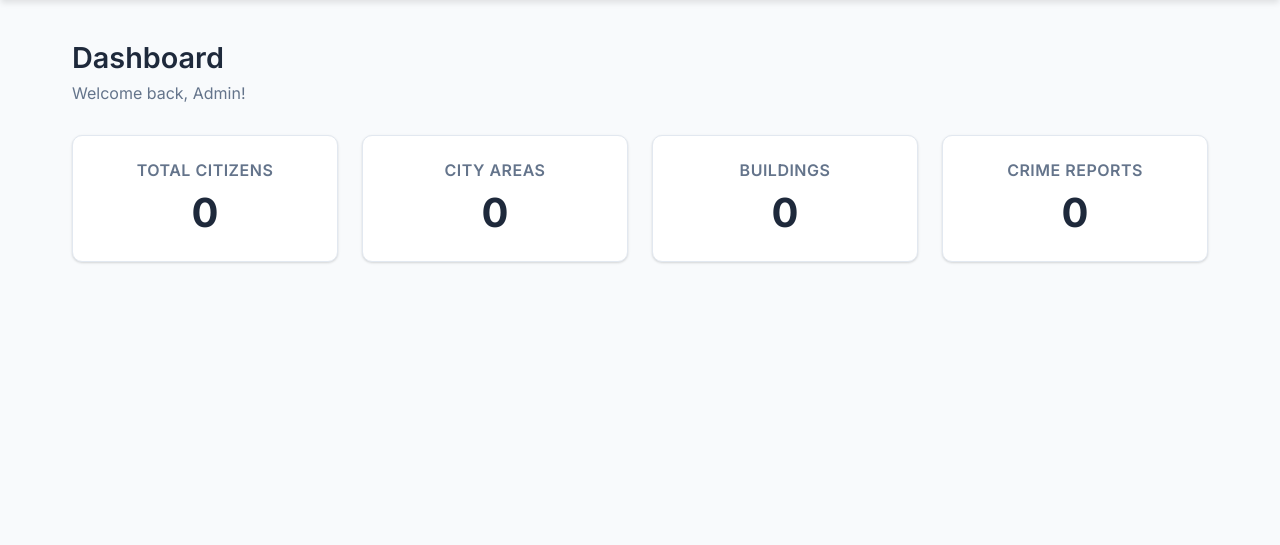
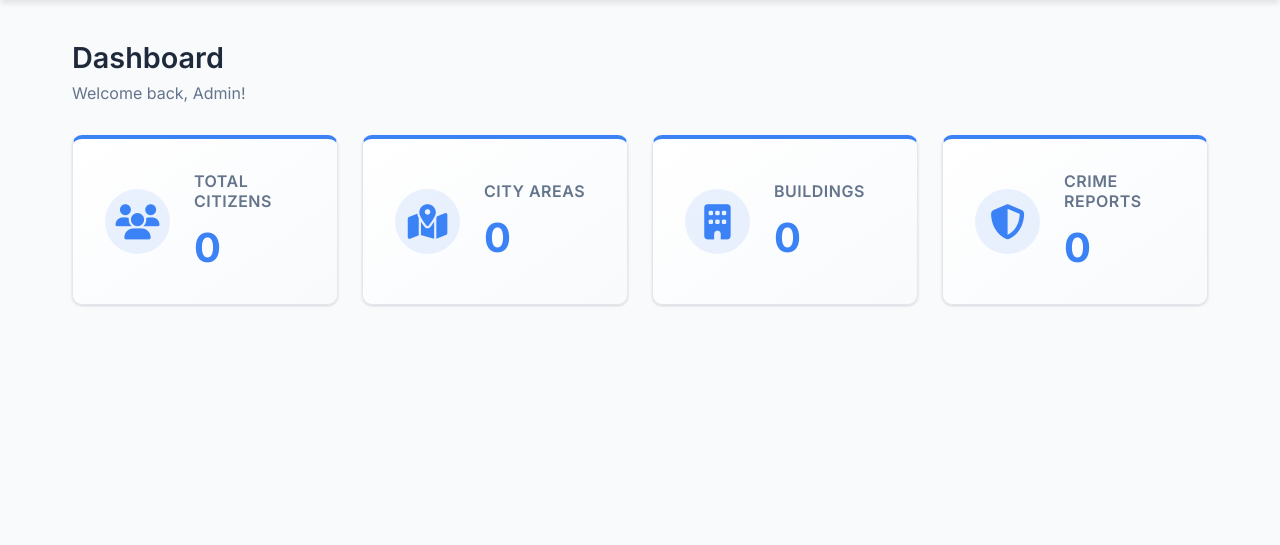
Before and after one commit to alfishiftss/Urban-City-Management-System, a PHP site: page /pages/dashboard.php in a window 1280 px wide. Shown: the part 61-606 px from the top of the page. Run offline with PHP 8.4, Linux system fonts and the light colour scheme; the visitor is signed in with stand-in values (Sample User, id 1); data that the repository does not hold is empty.

Commit message:
Style changes and Dynamic Dashboard

```diff
--- a/city-management/assets/css/style.css
+++ b/city-management/assets/css/style.css
@@ -106,6 +106,52 @@
     box-shadow: 0 10px 15px -3px rgba(0, 0, 0, 0.1), 0 4px 6px -2px rgba(0, 0, 0, 0.05);
 }
 
+.stat-card {
+    flex-direction: row;
+    align-items: center;
+    justify-content: flex-start;
+    padding: 2rem;
+    gap: 1.5rem;
+    background: linear-gradient(145deg, #ffffff, #f8fafc);
+    border-top: 4px solid var(--accent-color);
+}
+
+.stat-icon {
+    font-size: 2.2rem;
+    color: var(--accent-color);
+    background: rgba(59, 130, 246, 0.1);
+    width: 65px;
+    height: 65px;
+    display: flex;
+    align-items: center;
+    justify-content: center;
+    border-radius: 50%;
+    flex-shrink: 0;
+}
+
+.stat-info {
+    display: flex;
+    flex-direction: column;
+    align-items: flex-start;
+    text-align: left;
+}
+
+.stat-info h3 {
+    font-size: 0.9rem;
+    color: var(--text-muted);
+    margin-bottom: 0.25rem;
+    text-transform: uppercase;
+    letter-spacing: 0.5px;
+    font-weight: 600;
+}
+
+.stat-info p {
+    font-size: 2.2rem;
+    font-weight: 700;
+    color: var(--primary-color);
+    margin: 0;
+}
+
 .card h3 {
     font-size: 1rem;
     color: var(--text-muted);
--- a/city-management/includes/header.php
+++ b/city-management/includes/header.php
@@ -11,5 +11,7 @@
     <link href="https://fonts.googleapis.com/css2?family=Inter:wght@400;500;600;700&display=swap" rel="stylesheet">
     <!-- Link CSS using absolute path -->
     <link rel="stylesheet" href="/city-management/assets/css/style.css">
+    <!-- FontAwesome for icons -->
+    <link rel="stylesheet" href="https://cdnjs.cloudflare.com/ajax/libs/font-awesome/6.4.0/css/all.min.css">
 </head>
 <body>
--- a/city-management/includes/navbar.php
+++ b/city-management/includes/navbar.php
@@ -1,5 +1,9 @@
 <?php
 // includes/navbar.php
+if (session_status() === PHP_SESSION_NONE) {
+    session_start();
+}
+$user_role = isset($_SESSION['role']) ? strtolower($_SESSION['role']) : '';
 ?>
 <header class="main-header">
     <div class="logo">
@@ -8,10 +12,14 @@
     <nav>
         <ul>
             <li><a href="/city-management/pages/dashboard.php">Dashboard</a></li>
+            <?php if ($user_role === 'admin'): ?>
             <li><a href="/city-management/pages/manage_citizens.php">Citizens</a></li>
             <li><a href="/city-management/pages/manage_areas.php">Areas</a></li>
+            <?php endif; ?>
+            <?php if ($user_role === 'admin' || $user_role === 'police'): ?>
             <li><a href="/city-management/pages/police_verify.php">Police Verify</a></li>
             <li><a href="/city-management/pages/criminal_records.php">Criminal Records</a></li>
+            <?php endif; ?>
             <li><a href="/city-management/pages/report_crime.php">Report Crime</a></li>
             <li><a href="/city-management/pages/area_analysis.php">Analytics</a></li>
             <li><a href="/city-management/pages/announcements.php">Announcements</a></li>
--- a/city-management/pages/dashboard.php
+++ b/city-management/pages/dashboard.php
@@ -43,25 +43,37 @@
 <main>
     <div class="dashboard-header">
         <h2>Dashboard</h2>
-        <p style="color: var(--text-muted); margin-top: 0.5rem;">Welcome back, <?= htmlspecialchars($_SESSION['role']) ?>!</p>
+        <p style="color: var(--text-muted); margin-top: 0.5rem;">Welcome back, <?= htmlspecialchars(ucfirst($_SESSION['role'])) ?>!</p>
     </div>
 
-    <div style="display: grid; grid-template-columns: repeat(auto-fit, minmax(200px, 1fr)); gap: 1.5rem; margin-bottom: 2rem;">
-        <div class="card" style="text-align: center;">
-            <h3 style="color: var(--text-muted); font-size: 1rem; margin-bottom: 0.5rem;">Total Citizens</h3>
-            <p style="font-size: 2.5rem; font-weight: 700; color: var(--primary-color);"><?= $total_citizens ?></p>
+    <div style="display: grid; grid-template-columns: repeat(auto-fit, minmax(250px, 1fr)); gap: 1.5rem; margin-bottom: 2rem;">
+        <div class="card stat-card">
+            <div class="stat-icon"><i class="fa-solid fa-users"></i></div>
+            <div class="stat-info">
+                <h3>Total Citizens</h3>
+                <p><?= $total_citizens ?></p>
+            </div>
         </div>
-        <div class="card" style="text-align: center;">
-            <h3 style="color: var(--text-muted); font-size: 1rem; margin-bottom: 0.5rem;">City Areas</h3>
-            <p style="font-size: 2.5rem; font-weight: 700; color: var(--primary-color);"><?= $total_areas ?></p>
+        <div class="card stat-card">
+            <div class="stat-icon"><i class="fa-solid fa-map-location-dot"></i></div>
+            <div class="stat-info">
+                <h3>City Areas</h3>
+                <p><?= $total_areas ?></p>
+            </div>
         </div>
-        <div class="card" style="text-align: center;">
-            <h3 style="color: var(--text-muted); font-size: 1rem; margin-bottom: 0.5rem;">Buildings</h3>
-            <p style="font-size: 2.5rem; font-weight: 700; color: var(--primary-color);"><?= $total_buildings ?></p>
+        <div class="card stat-card">
+            <div class="stat-icon"><i class="fa-solid fa-building"></i></div>
+            <div class="stat-info">
+                <h3>Buildings</h3>
+                <p><?= $total_buildings ?></p>
+            </div>
         </div>
-        <div class="card" style="text-align: center;">
-            <h3 style="color: var(--text-muted); font-size: 1rem; margin-bottom: 0.5rem;">Crime Reports</h3>
-            <p style="font-size: 2.5rem; font-weight: 700; color: var(--primary-color);"><?= $total_crimes ?></p>
+        <div class="card stat-card">
+            <div class="stat-icon"><i class="fa-solid fa-shield-halved"></i></div>
+            <div class="stat-info">
+                <h3>Crime Reports</h3>
+                <p><?= $total_crimes ?></p>
+            </div>
         </div>
     </div>
 </main>
```
